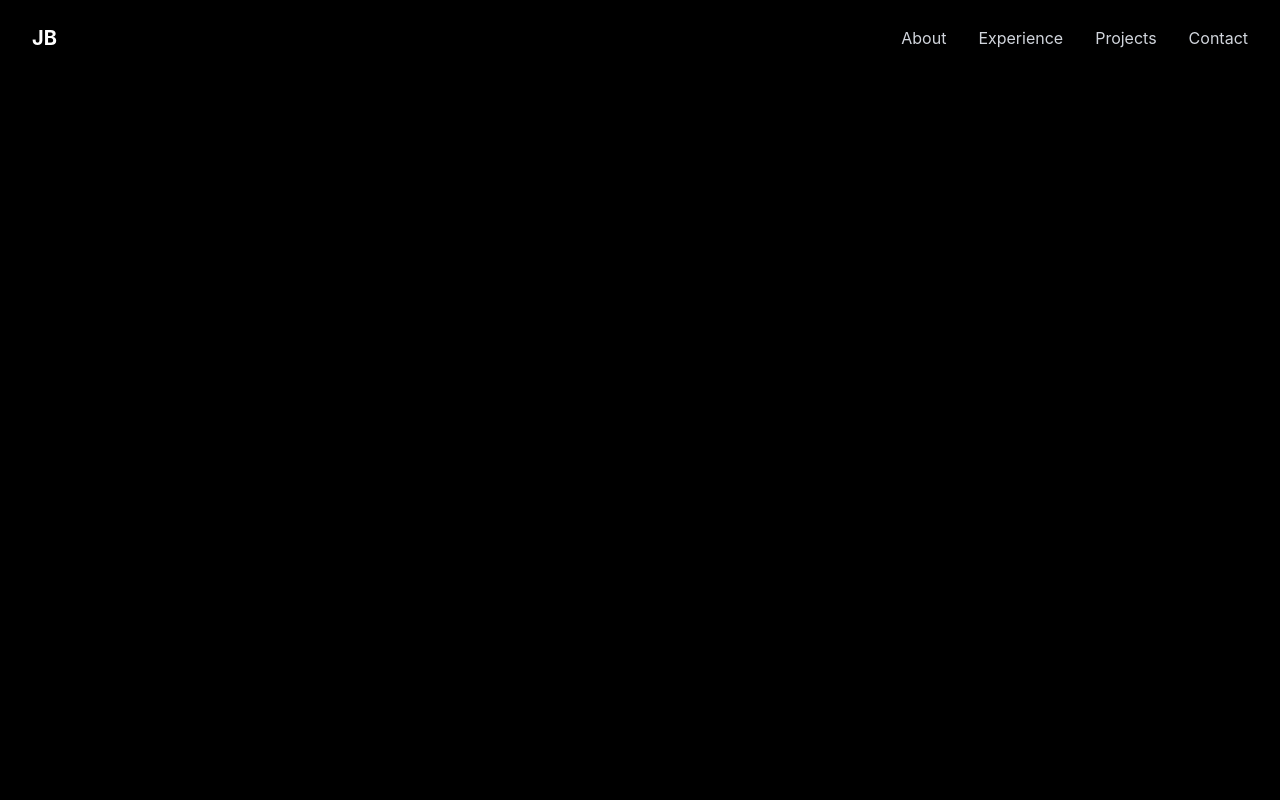
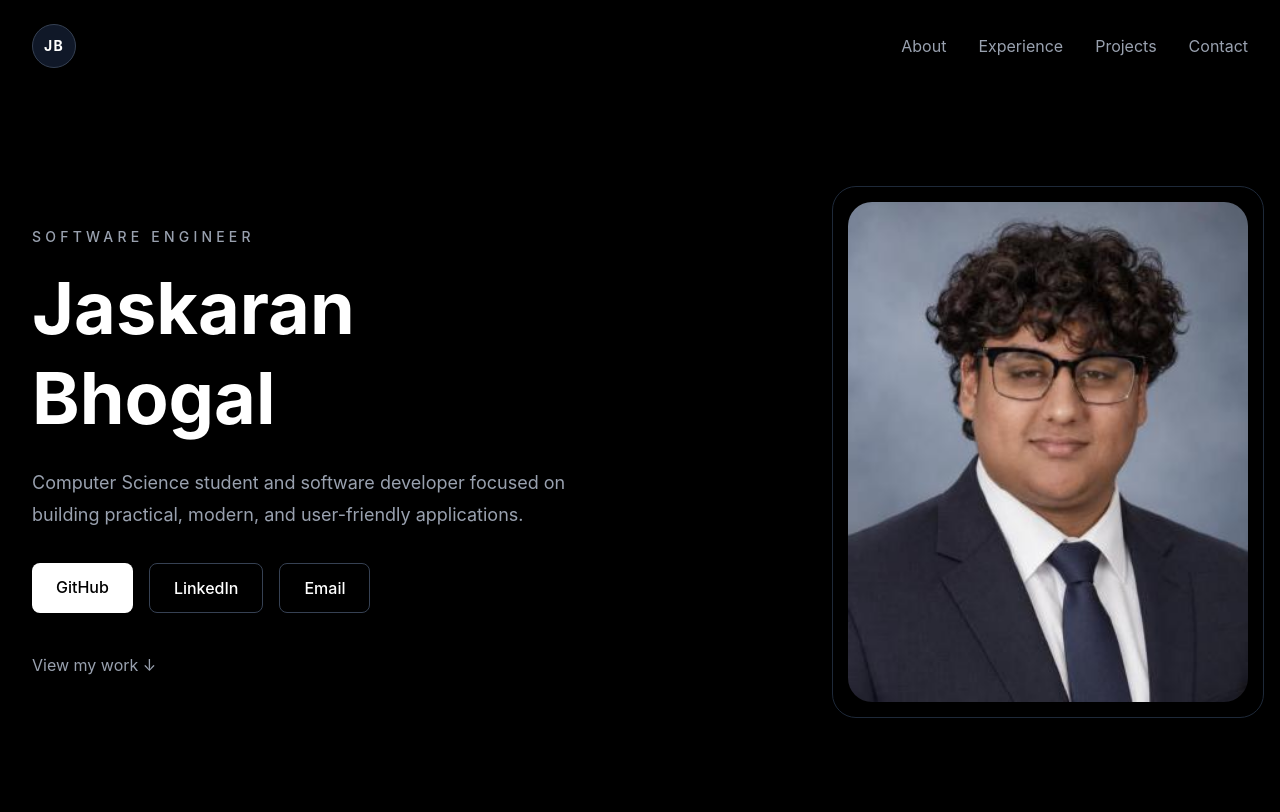
Before and after one commit to jaskaranbhogal/Portfolio, a React app: page / in a window 1280 px wide. Built offline with nearby package versions, Linux system fonts and the light colour scheme; the HTML template or start-up script is replaced by a standard one.

Commit message:
Add hero section with social links

```diff
--- a/src/App.jsx
+++ b/src/App.jsx
@@ -1,9 +1,11 @@
 import Navbar from "./components/Navbar.jsx"
+import Hero from "./components/Hero.jsx"
 
 function App() {
   return (
     <div className="min-h-screen bg-black text-white">
       <Navbar />
+      <Hero />
     </div>
   )
 }
--- a/src/components/Hero.jsx
+++ b/src/components/Hero.jsx
@@ -0,0 +1,83 @@
+import headshot from "../assets/headshot.jpeg"
+
+function Hero() {
+  return (
+    <section
+      id="top"
+      className="min-h-[90vh] px-8 flex items-center"
+    >
+      <div className="mx-auto grid w-full max-w-7xl items-center gap-12 md:grid-cols-2">
+
+        {/* Left Side */}
+        <div>
+          <p className="mb-4 text-sm font-medium uppercase tracking-[0.3em] text-gray-400">
+            Software Engineer
+          </p>
+
+          <h1 className="text-5xl font-bold leading-tight md:text-7xl">
+            Jaskaran
+            <br />
+            Bhogal
+          </h1>
+
+          <p className="mt-6 max-w-xl text-lg leading-8 text-gray-400">
+            Computer Science student and software developer focused on
+            building practical, modern, and user-friendly applications.
+          </p>
+
+          {/* Social Links */}
+          <div className="mt-8 flex flex-wrap gap-4">
+            <a
+              href="https://github.com/jaskaranbhogal"
+              target="_blank"
+              rel="noopener noreferrer"
+              className="rounded-lg bg-white px-6 py-3 font-medium text-black transition hover:bg-gray-300"
+            >
+              GitHub
+            </a>
+
+            <a
+              href="https://www.linkedin.com/in/jaskaranbhogal/"
+              target="_blank"
+              rel="noopener noreferrer"
+              className="rounded-lg border border-gray-700 px-6 py-3 font-medium transition hover:border-white"
+            >
+              LinkedIn
+            </a>
+
+            <a
+              href="mailto:bhogalj03@gmail.com"
+              className="rounded-lg border border-gray-700 px-6 py-3 font-medium transition hover:border-white"
+            >
+              Email
+            </a>
+          </div>
+
+          {/* Project Link */}
+          <a
+            href="#projects"
+            className="mt-10 inline-block text-gray-400 transition hover:text-white"
+          >
+            View my work ↓
+          </a>
+        </div>
+
+        {/* Right Side */}
+        <div className="flex justify-center md:justify-end">
+          <div className="relative">
+            <div className="absolute -inset-4 rounded-3xl border border-gray-800"></div>
+
+            <img
+              src={headshot}
+              alt="Jaskaran Bhogal"
+              className="relative h-[420px] w-[340px] rounded-3xl object-cover md:h-[500px] md:w-[400px]"
+            />
+          </div>
+        </div>
+
+      </div>
+    </section>
+  )
+}
+
+export default Hero
--- a/src/components/Navbar.jsx
+++ b/src/components/Navbar.jsx
@@ -1,27 +1,46 @@
 function Navbar() {
   return (
     <nav className="flex items-center justify-between px-8 py-6">
-        <h1 className="text-xl font-bold">
+
+      {/* Initials Logo */}
+      <a
+        href="#top"
+        className="flex h-11 w-11 items-center justify-center rounded-full border border-gray-700 bg-gray-900 text-sm font-bold tracking-widest text-white transition duration-300 hover:scale-105 hover:border-white"
+      >
         JB
-        </h1>
+      </a>
 
-        <div className="flex gap-8 text-gray-300">
-          <a href="#about" className="transition hover:text-white">
+      {/* Navigation Links */}
+      <div className="flex gap-8 text-gray-400">
+        <a
+          href="#about"
+          className="transition duration-300 hover:text-white"
+        >
           About
         </a>
 
-          <a href="#experience" className="transition hover:text-white">
+        <a
+          href="#experience"
+          className="transition duration-300 hover:text-white"
+        >
           Experience
         </a>
 
-          <a href="#projects" className="transition hover:text-white">
+        <a
+          href="#projects"
+          className="transition duration-300 hover:text-white"
+        >
           Projects
         </a>
 
-          <a href="#contact" className="transition hover:text-white">
+        <a
+          href="#contact"
+          className="transition duration-300 hover:text-white"
+        >
           Contact
         </a>
       </div>
+
     </nav>
   )
 }
```
Also changed, not shown: src/assets/headshot.jpeg (added). Lines whose indentation alone changed are shown as unchanged.
